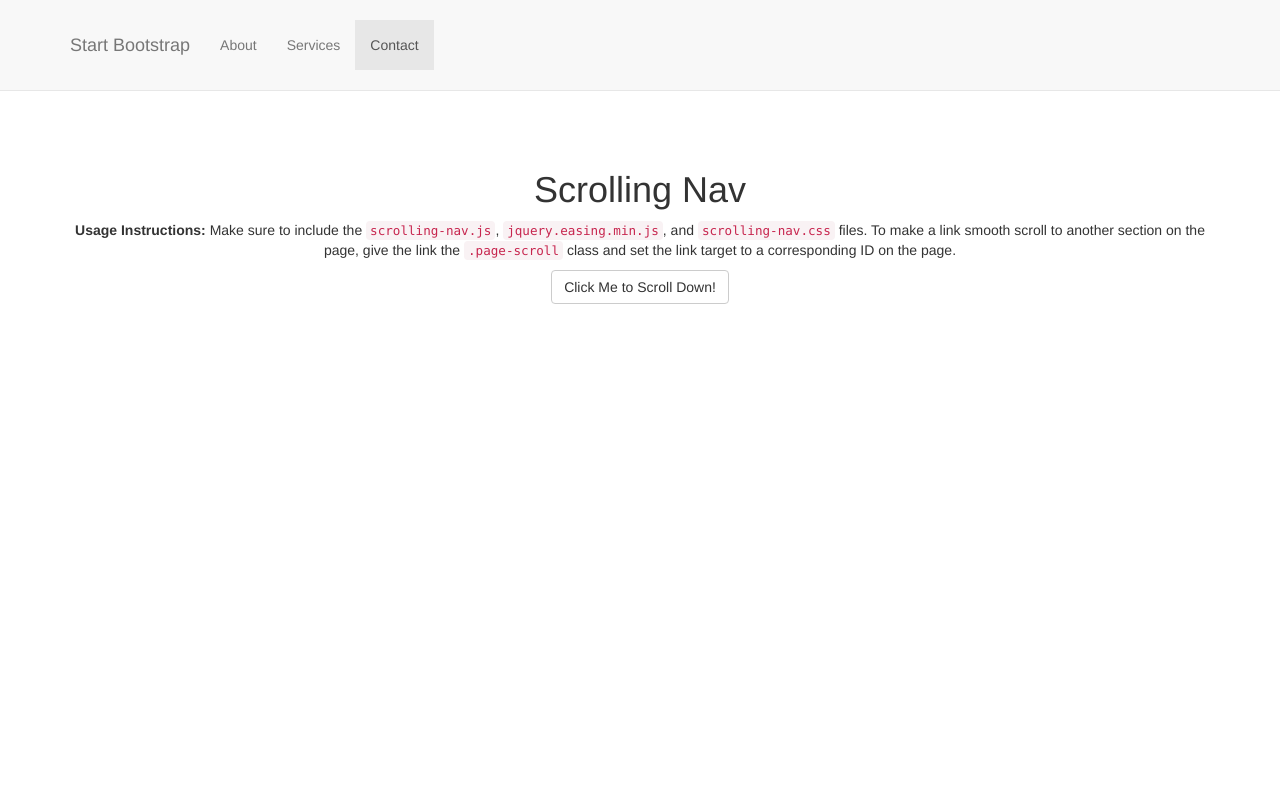
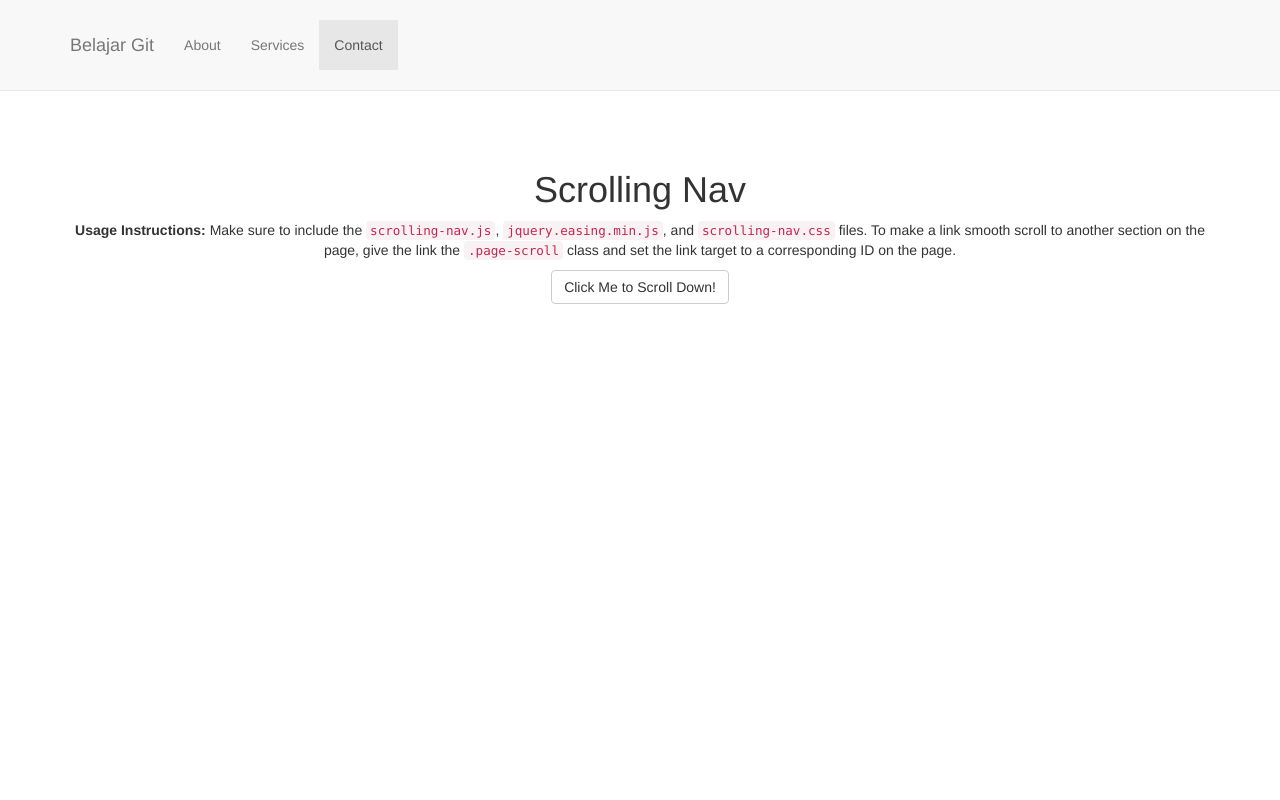
Before and after one commit to alfianrht/Bebas, a website: page index.html in a window 1280 px wide. Shown: the top 800 px of the page. Drawn offline with Linux system fonts and the light colour scheme.

Commit message:
Ganti judul menjadi Belajar Github

```diff
--- a/index.html
+++ b/index.html
@@ -40,7 +40,7 @@
                     <span class="icon-bar"></span>
                     <span class="icon-bar"></span>
                 </button>
-                <a class="navbar-brand page-scroll" href="#page-top">Start Bootstrap</a>
+                <a class="navbar-brand page-scroll" href="#page-top">Belajar Git</a>
             </div>
 
             <!-- Collect the nav links, forms, and other content for toggling -->
```
